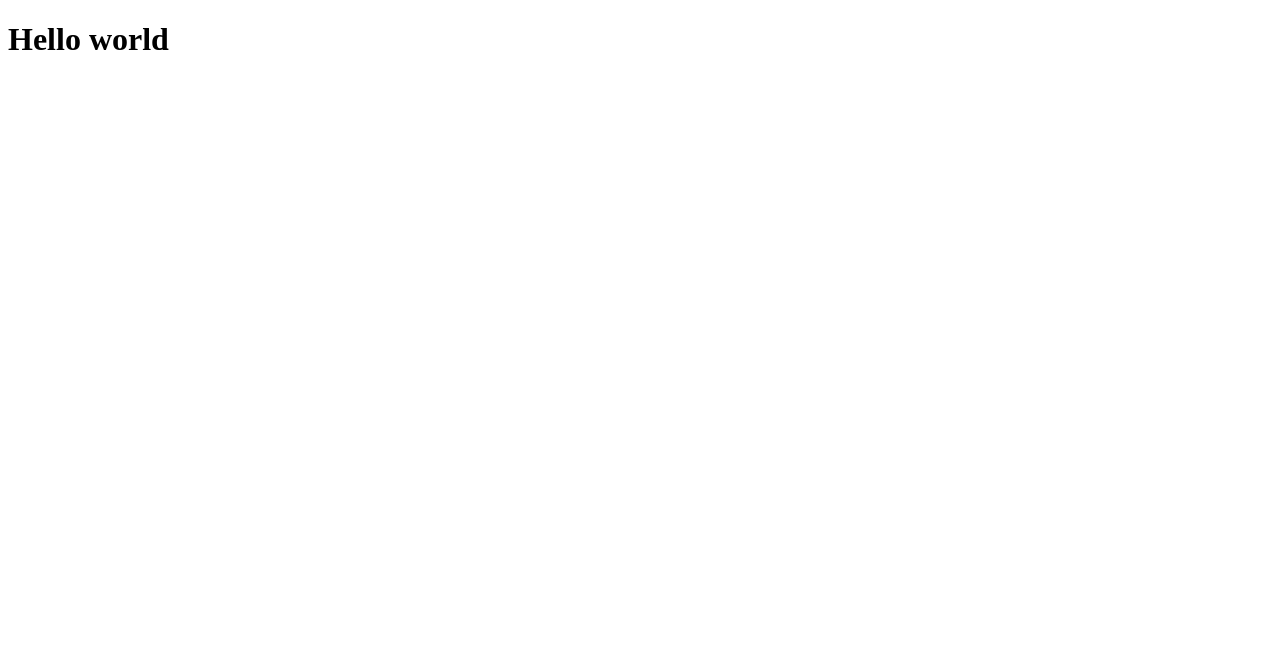
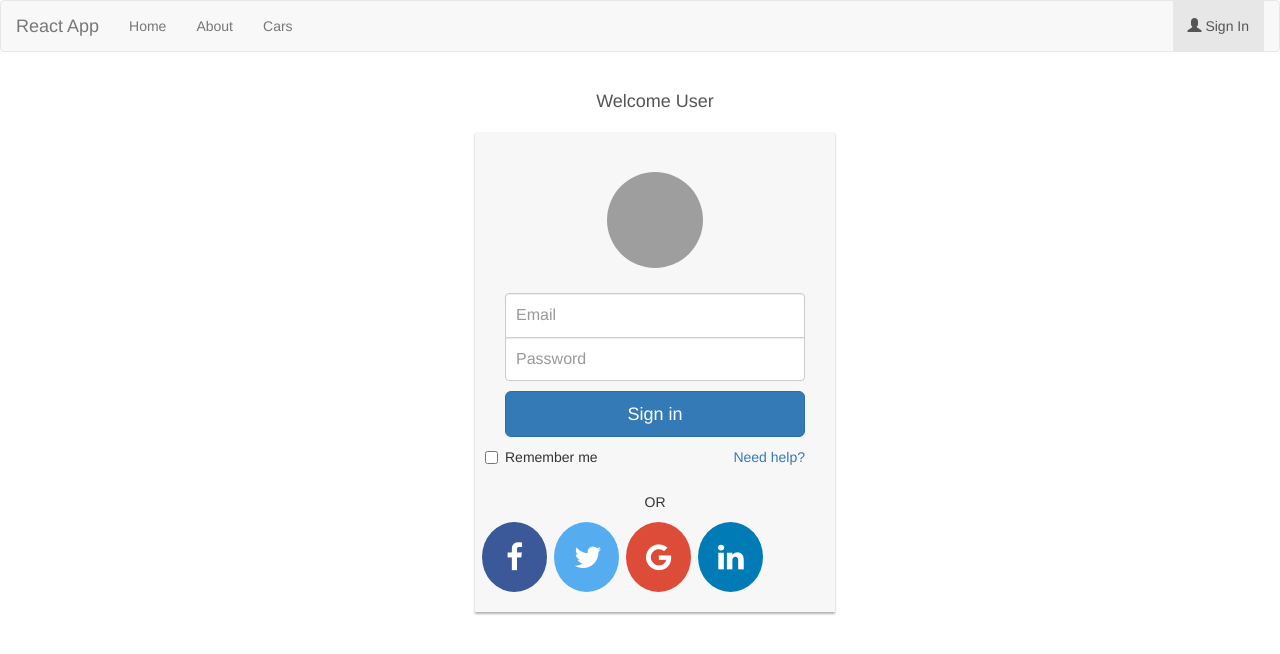
Before and after one commit to ramprasath25/react-app, a React app: page /login in a window 1280 px wide. Built offline with nearby package versions, Linux system fonts and the light colour scheme; grey boxes are pictures that could not be loaded.

Commit message:
React-Router

```diff
--- /dev/null
+++ b/components/Aboutpage.js
@@ -0,0 +1,11 @@
+import React from 'react';
+
+class Aboutpage extends React.Component {
+	render(){
+		return(
+			<h1>About Page!!!</h1>
+		)
+	}
+}
+
+module.exports = Aboutpage;
--- /dev/null
+++ b/components/Header.js
@@ -0,0 +1,34 @@
+import React from 'react';
+import {Link} from 'react-router';
+import Navlinks from './Navlinks';
+
+class Header extends React.Component {
+	render() {
+		return(
+			<div>
+				<nav className="navbar navbar-default">
+                    <div className="container-fluid">
+                        <div className="navbar-header">
+                            <Link to='/'><a className="navbar-brand">React App</a></Link>
+                        </div>
+                        <div className="collapse navbar-collapse" id="bs-example-navbar-collapse-1">
+                            <ul className="nav navbar-nav">
+                                <Navlinks to="/"  activeClassName="active" onlyActiveOnIndex>Home</Navlinks>
+                                <Navlinks to="/about" activeClassName="active">About</Navlinks>
+                                <Navlinks to="/cars" activeClassName="active">Cars</Navlinks>
+                            </ul>
+                            <ul className="nav navbar-nav navbar-right">
+						      <Navlinks to="/login"><span className="glyphicon glyphicon-user"></span> Sign In</Navlinks>
+						    </ul>
+                        </div>
+                    </div>
+                </nav>
+				<div className="container">
+				{this.props.children}
+				</div>
+			</div>
+		)
+	}
+}
+
+module.exports = Header;
--- /dev/null
+++ b/components/Homepage.js
@@ -0,0 +1,11 @@
+import React from 'react';
+
+class Homepage extends React.Component {
+	render(){
+		return(
+			<h1>Homepage</h1>
+		)
+	}
+}
+
+module.exports = Homepage;
--- /dev/null
+++ b/components/Loginpage.js
@@ -0,0 +1,37 @@
+import React,{Component} from 'react';
+import {Link} from 'react-router';
+
+class Loginpage extends Component {
+	render() {
+		return (
+			<div className="container">
+			    <div className="row">
+			        <div className="col-sm-6 col-md-4 col-md-offset-4">
+			            <h1 className="text-center login-title">Welcome User </h1>
+			            <div className="account-wall">
+			                <img className="profile-img" src="https://lh5.googleusercontent.com/-b0-k99FZlyE/AAAAAAAAAAI/AAAAAAAAAAA/eu7opA4byxI/photo.jpg?sz=120"
+			                    alt=""/>
+			                <form className="form-signin">
+			                <input type="text" className="form-control" placeholder="Email" required autofocus/>
+			                <input type="password" className="form-control" placeholder="Password" required/>
+			                <button className="btn btn-lg btn-primary btn-block" type="submit">
+			                    Sign in</button>
+			                <label className="checkbox pull-left">
+			                    <input type="checkbox" value="remember-me"/>
+			                    Remember me
+			                </label>
+			                <a className="pull-right need-help">Need help? </a><span className="clearfix"></span>
+			                </form>
+							<p className="text-center">OR</p>
+			                <span title="Facebook" className="fa fa-facebook"></span>
+							<span title="Twitter" className="fa fa-twitter"></span>
+							<span title="Google" className="fa fa-google"></span>
+							<span title="Linkedin" className="fa fa-linkedin"></span>
+			            </div>
+			        </div>
+			    </div>
+			</div>
+		)
+	}
+}
+export default Loginpage;
--- /dev/null
+++ b/components/Navlinks.js
@@ -0,0 +1,12 @@
+import React from 'react';
+import {Link} from 'react-router';
+
+class Navlinks extends React.Component{
+	render() {
+		return(
+			<li><Link {...this.props} activeClassName="active"/></li>
+		)
+	}
+}
+
+export default Navlinks;
--- /dev/null
+++ b/components/cars/CarDetails.js
@@ -0,0 +1,34 @@
+import React, {Component} from 'react';
+import {Link} from 'react-router';
+class CarDetails extends Component {
+	render() {
+		const carDetail = this.props.route.data.filter((car)=>{
+			if(car.name === this.props.params.name) {
+				return car;
+			}
+		});
+		return (
+			<div>
+                <h1>{carDetail[0].name}</h1>
+                <div className="row">
+                    <div className="col-sm-6 col-md-4">
+                        <div className="thumbnail">
+                            <img src={carDetail[0].media} alt={carDetail[0].name} />
+                        </div>
+                    </div>
+                    <div className="col-sm-6 col-md-4">
+                       <ul>
+                           <li><strong>Model</strong>: {carDetail[0].model}</li>
+                           <li><strong>Make</strong>: {carDetail[0].make}</li>
+                           <li><strong>Year</strong>: {carDetail[0].year}</li>
+                           <li><strong>Price</strong>: {carDetail[0].price}</li>
+                       </ul>
+                       <h5><Link to="/cars">Back</Link></h5>
+                    </div>
+                </div>
+            </div>
+		)
+	}
+}
+
+export default CarDetails;
--- /dev/null
+++ b/components/cars/cars.js
@@ -0,0 +1,33 @@
+import React,{Component} from 'react';
+import {Link} from 'react-router';
+
+class Cars extends Component {
+	constructor() {
+		super();
+		this.state = {
+			cars: []
+		}
+	}
+	render() {
+		const carsList = this.props.route.data.map((car) => {
+			return(
+				<Link
+                    to={"/cars/"+car.name}
+                    className="list-group-item"
+                    key={car.id}>
+                    {car.name}
+                </Link>
+			)
+		});
+		return(
+			<div>
+				<h1>Cars List</h1>
+				<div className="list-group">
+					{carsList}
+				</div>
+			</div>
+		)
+	}
+}
+
+export default Cars
--- a/package.json
+++ b/package.json
@@ -4,7 +4,7 @@
   "description": "Webapplication using React js, Redux & React-router",
   "main": "index.js",
   "scripts": {
-  	"build": "webpack -d && webpack-dev-server --content-base src/ --inline --hot --port 8080",
+    "build": "webpack -d && webpack-dev-server --content-base src/ --inline --hot --port 8080 --history-api-fallback",
     "start": "yarn run build"
   },
   "repository": "https://github.com/ramprasath25/react-app.git",
--- a/src/index.html
+++ b/src/index.html
@@ -3,6 +3,8 @@
 	<head>
 		<meta charset="utf-8">
 		<title>React-Redux App</title>
+		<link rel="stylesheet" href="https://maxcdn.bootstrapcdn.com/bootstrap/3.3.7/css/bootstrap.min.css" >
+		<link rel="stylesheet" href="https://cdnjs.cloudflare.com/ajax/libs/font-awesome/4.7.0/css/font-awesome.min.css">
 	</head>
 	<body>
 		<div id="app"></div>
--- a/src/index.js
+++ b/src/index.js
@@ -1,10 +1,75 @@
 import React from 'react';
 import ReactDOM from 'react-dom';
+import {Router, Route, IndexRoute, browserHistory} from 'react-router';
+//Components
+import Header from '../components/Header';
+import Homepage from '../components/Homepage';
+import Aboutpage from '../components/Aboutpage';
+import Loginpage from '../components/Loginpage';
+import Cars from '../components/cars/cars';
+import CarDetails from '../components/cars/CarDetails';
+import './styles.css';
+const data = [
+            {
+                id: 1,
+                name: 'Honda Accord Crosstour',
+                year: '2010',
+                model: 'Accord Crosstour',
+                make: 'Honda',
+                media: 'http://media.ed.edmunds-media.com/honda/accord-crosstour/2010/oem/2010_honda_accord-crosstour_4dr-hatchback_ex-l_fq_oem_4_500.jpg',
+                price: '$16,811'
 
+            },
+            {
+                id: 2,
+                name: 'Mercedes-Benz AMG GT Coupe',
+                year: '2016',
+                model: 'AMG',
+                make: 'Mercedes Benz',
+                media: 'http://media.ed.edmunds-media.com/mercedes-benz/amg-gt/2016/oem/2016_mercedes-benz_amg-gt_coupe_s_fq_oem_1_717.jpg',
+                price: '$138,157'
+
+            },
+            {
+                id: 3,
+                name: 'BMW X6 SUV',
+                year: '2016',
+                model: 'X6',
+                make: 'BMW',
+                media: 'http://media.ed.edmunds-media.com/bmw/x6/2016/oem/2016_bmw_x6_4dr-suv_xdrive50i_fq_oem_1_717.jpg',
+                price: '$68,999'
+            },
+            {
+                id: 4,
+                name: 'Ford Edge SUV',
+                year: '2016',
+                model: 'Edge',
+                make: 'Ford',
+                media: 'http://media.ed.edmunds-media.com/ford/edge/2016/oem/2016_ford_edge_4dr-suv_sport_fq_oem_6_717.jpg',
+                price: '$36,275'
+            },
+            {
+                id: 5,
+                name: 'Dodge Viper Coupe',
+                year: '2017',
+                model: 'Viper',
+                make: 'Dodge',
+                media: 'http://media.ed.edmunds-media.com/dodge/viper/2017/oem/2017_dodge_viper_coupe_acr_fq_oem_3_717.jpg',
+                price: '$123,890'
+            }
+        ];
 class App extends React.Component {
 	render() {
 		return(
-			<h1>Hello world</h1>
+			<Router history={browserHistory}>
+				<Route path='/' component={Header}>
+					<IndexRoute component={Homepage}/>
+					<Route path='/about' component={Aboutpage} />
+					<Route path='/cars' component={Cars} data={data}/>
+					<Route path='/cars/:name' component={CarDetails} data={data}/>
+					<Route path='/login' component={Loginpage}/>
+				</Route>
+			</Router>
 		)
 	}
 }
--- /dev/null
+++ b/src/styles.css
@@ -0,0 +1,97 @@
+.fa {
+    padding: 20px;
+    font-size: 30px;
+    width: 65px;
+    text-align: center;
+    text-decoration: none;
+    border-radius: 50%;
+    margin-left: 7px;
+}
+.fa:hover {
+    opacity: 0.7;
+    cursor: pointer;
+}
+.fa-facebook {
+    background: #3B5998;
+    color: white;
+}
+.fa-twitter {
+    background: #55ACEE;
+    color: white;
+}
+.fa-google {
+    background: #dd4b39;
+    color: white;
+}
+.fa-linkedin {
+    background: #007bb5;
+    color: white;
+}
+a.active {
+    color: #555 !important;
+    background-color: #e7e7e7 !important;
+}
+.form-signin {
+    max-width: 330px;
+    padding: 15px;
+    margin: 0 auto;
+}
+.form-signin .form-signin-heading,
+.form-signin .checkbox {
+    margin-bottom: 10px;
+}
+.form-signin .checkbox {
+    font-weight: normal;
+}
+.form-signin .form-control {
+    position: relative;
+    font-size: 16px;
+    height: auto;
+    padding: 10px;
+    -webkit-box-sizing: border-box;
+    -moz-box-sizing: border-box;
+    box-sizing: border-box;
+}
+.form-signin .form-control:focus {
+    z-index: 2;
+}
+.form-signin input[type="text"] {
+    margin-bottom: -1px;
+    border-bottom-left-radius: 0;
+    border-bottom-right-radius: 0;
+}
+.form-signin input[type="password"] {
+    margin-bottom: 10px;
+    border-top-left-radius: 0;
+    border-top-right-radius: 0;
+}
+.account-wall {
+    margin-top: 20px;
+    padding: 40px 0px 20px 0px;
+    background-color: #f7f7f7;
+    -moz-box-shadow: 0px 2px 2px rgba(0, 0, 0, 0.3);
+    -webkit-box-shadow: 0px 2px 2px rgba(0, 0, 0, 0.3);
+    box-shadow: 0px 2px 2px rgba(0, 0, 0, 0.3);
+}
+.login-title {
+    color: #555;
+    font-size: 18px;
+    font-weight: 400;
+    display: block;
+}
+.profile-img {
+    width: 96px;
+    height: 96px;
+    margin: 0 auto 10px;
+    display: block;
+    -moz-border-radius: 50%;
+    -webkit-border-radius: 50%;
+    border-radius: 50%;
+}
+.need-help {
+    margin-top: 10px;
+}
+.new-account {
+    display: block;
+    margin-top: 10px;
+}
```
Also changed, not shown: 1 other file. Lines whose indentation alone changed are shown as unchanged.
